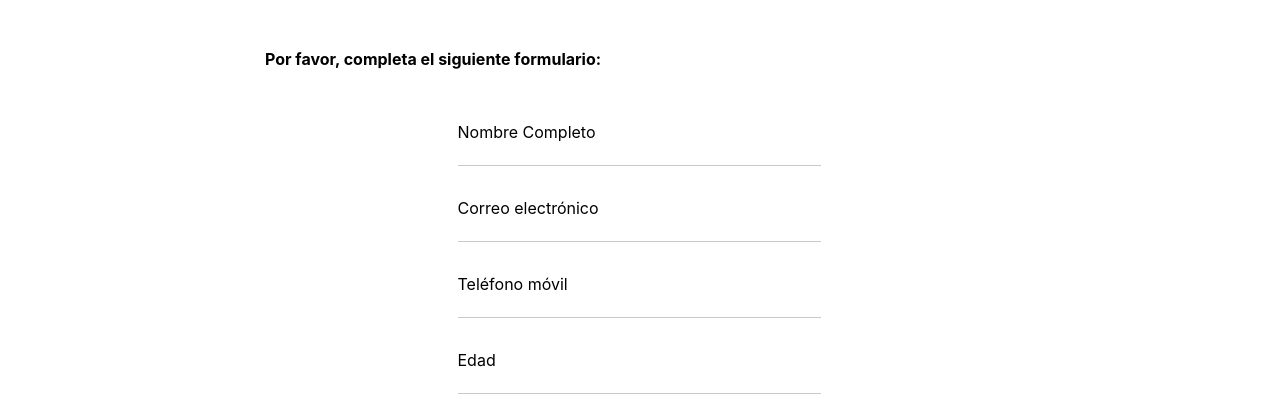
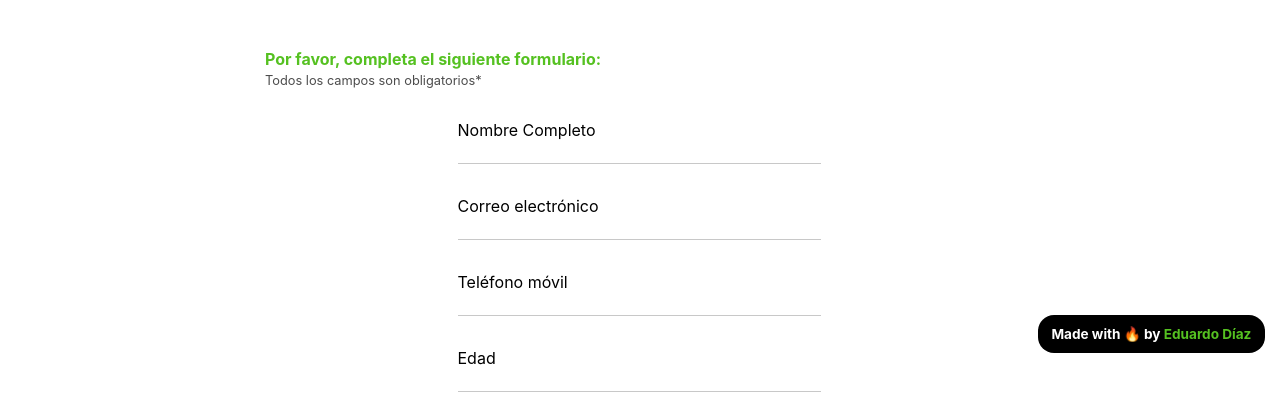
Before and after one commit to eduardoGao/airlines-globers, a React (Create React App) app: page / in a window 1280 px wide. Shown: the part 434-837 px from the top of the page. Built offline with nearby package versions, Linux system fonts and the light colour scheme.

Commit message:
:rocket: [ADD] Sign name

```diff
--- a/src/App.js
+++ b/src/App.js
@@ -1,5 +1,5 @@
 import { useState } from 'react'
-import { Header, Hero, FormContainer } from './components'
+import { Header, Hero, FormContainer, Sign } from './components'
 
 function App() {
   const [airline, setAirline] = useState()
@@ -9,6 +9,7 @@ function App() {
       <Header airline={airline} setAirline={setAirline} />
       <Hero airline={airline} />
       <FormContainer />
+      <Sign />
     </div>
   );
 }
--- a/src/components/Hero/Hero.js
+++ b/src/components/Hero/Hero.js
@@ -10,7 +10,8 @@ function Hero({ airline }) {
         ¡Hola, bienvenido! Sabemos que quieres viajar en un {' '}
         {airline ? <span className={styles.airName}>{airline}</span> : <img src={icon} alt="airplane" className={styles.icon} />}
       </h1>
-      <h4>Por favor, completa el siguiente formulario:</h4>
+      <h4 className={styles.instruction}>Por favor, completa el siguiente formulario:</h4>
+      <span className={styles.warning}>Todos los campos son obligatorios*</span>
     </div>
   )
 }
--- a/src/components/Hero/hero.module.css
+++ b/src/components/Hero/hero.module.css
@@ -17,6 +17,17 @@
   font-weight: 800;
 }
 
+.instruction {
+  margin-bottom: 0;
+  color: var(--color-main)  ;
+}
+
+.warning {
+  font-size: .8em;
+  color: #4c4c4c;
+  margin-top: .3em;
+}
+
 @media screen and (min-width: 767px) {
   .container {
     /* background: red; */
--- a/src/components/Menu/menu.module.css
+++ b/src/components/Menu/menu.module.css
@@ -62,7 +62,7 @@
 
 /* Responsive */
 
-@media screen and (min-width: 899px) {
+@media screen and (min-width: 920px) {
   .list {
     display: flex;
     justify-content: space-between;
--- /dev/null
+++ b/src/components/Sign/Sign.js
@@ -0,0 +1,12 @@
+import React from 'react'
+import styles from './sign.module.css'
+
+function Sign() {
+  return (
+    <span className={styles.sign}>
+      Made with 🔥 by <span className={styles.name}>Eduardo Díaz</span>
+    </span>
+  )
+}
+
+export default Sign
--- /dev/null
+++ b/src/components/Sign/sign.module.css
@@ -0,0 +1,15 @@
+.sign {
+  background: black;
+  color: white;
+  font-size: .85em;
+  padding: .8em 1em;
+  font-weight: bold;
+  border-radius: 16px;
+  position: absolute;
+  bottom: 13px;
+  right: 15px;
+}
+
+.name {
+  color: var(--color-main);
+}
--- a/src/components/index.js
+++ b/src/components/index.js
@@ -3,11 +3,13 @@ import Hero from './Hero/Hero'
 import FormContainer from './FormContainer/FormContainer'
 import Form from './Form/Form'
 import Menu from './Menu/Menu'
+import Sign from './Sign/Sign'
 
 export {
   Header,
   Hero,
   FormContainer,
   Form,
-  Menu
+  Menu,
+  Sign
 }
```
